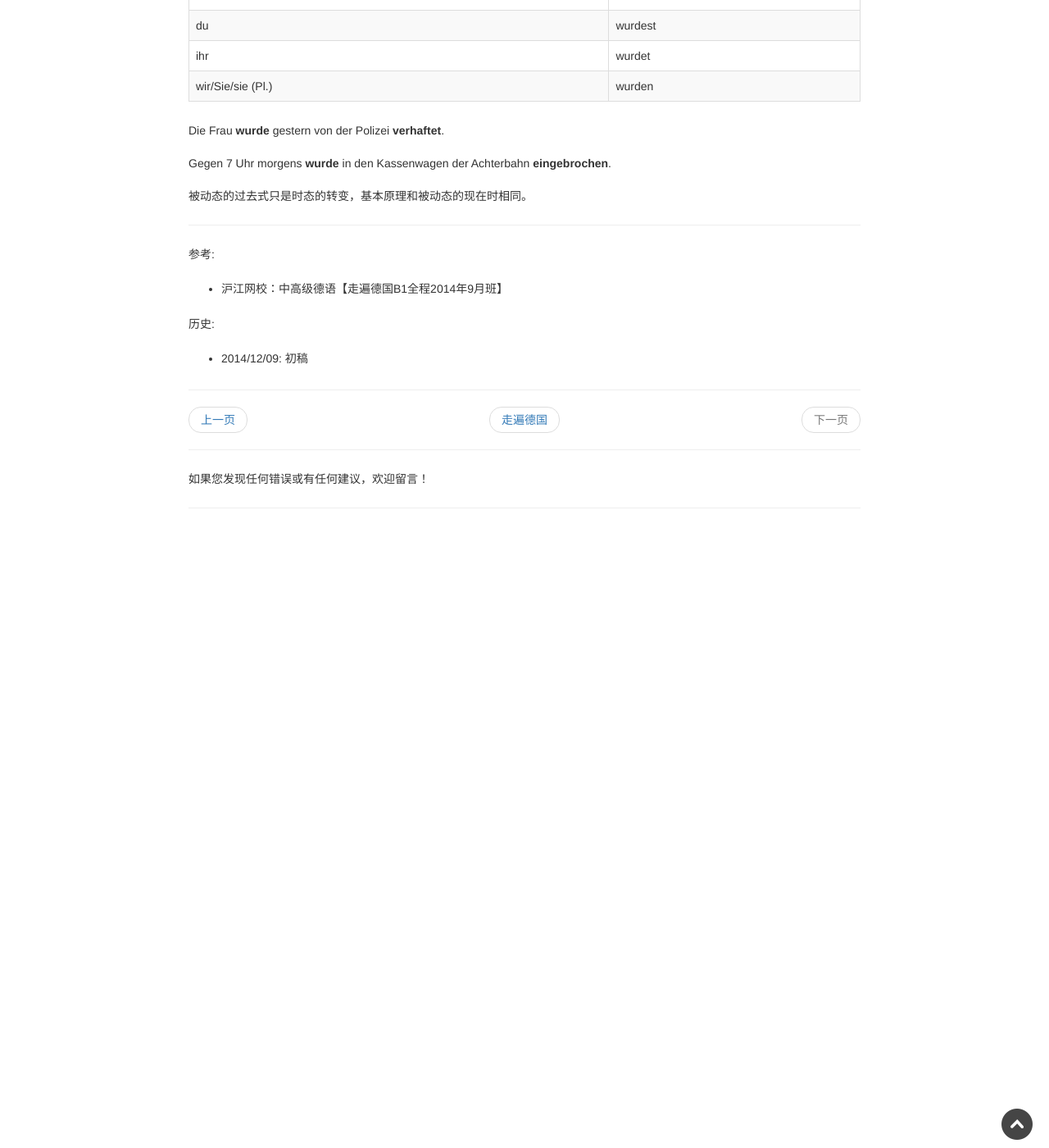
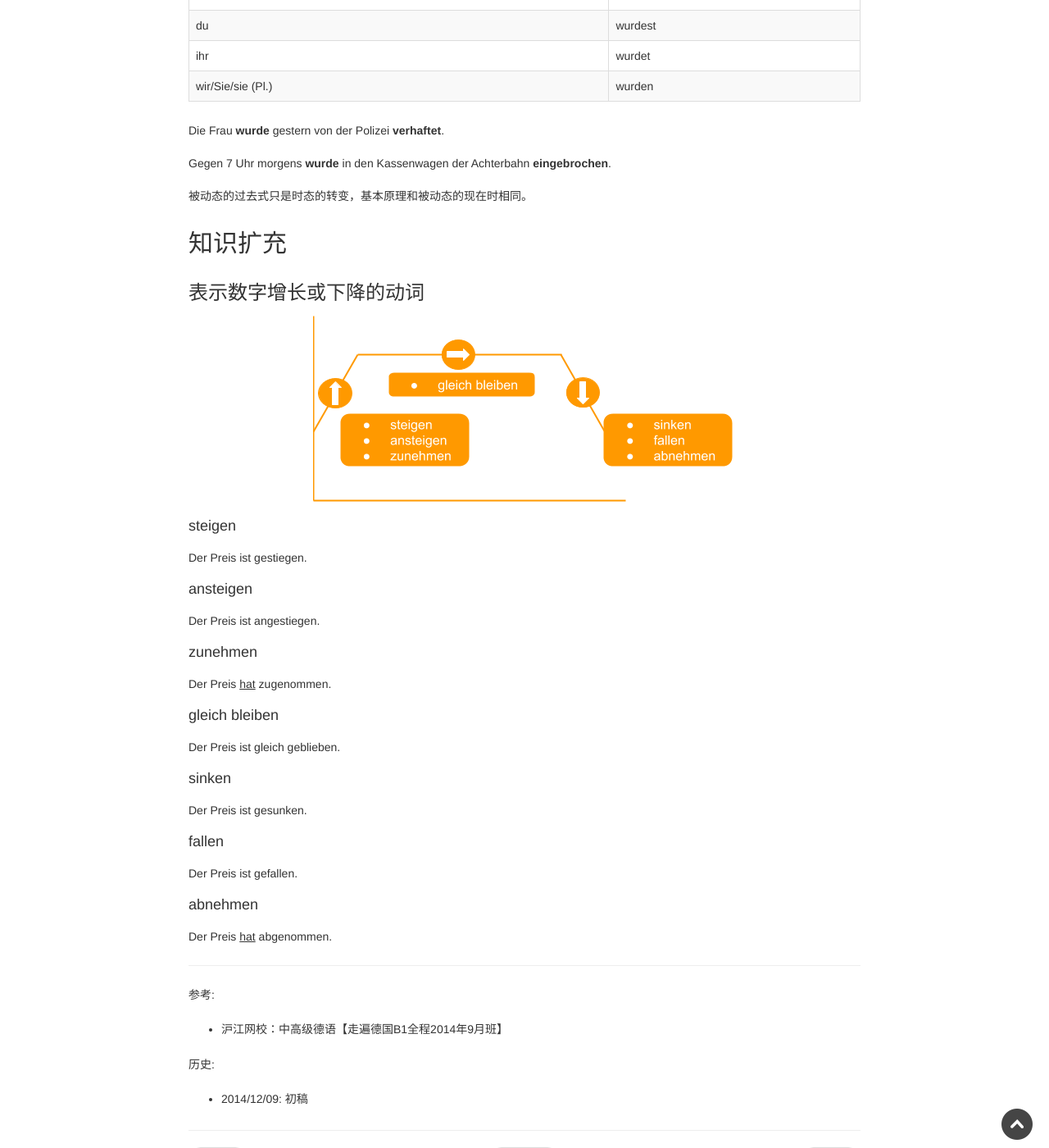
Before and after one commit to Frederick-S/GermanGarden, a Jekyll site: the page built from _posts/Passwort Deutsch/B1/2014-12-09-lektion-21-7.html, in a window 1280 px wide and 1400 px high, scrolled down 4784 px. Shown: the whole window at 82% size. Built offline with Jekyll 4.4.1, drawn with Linux system fonts in a browser that asks for light colours; nearby versions of some CDN libraries; comment, search, counter and statistics services are not loaded; before the commit the page ends 5484 px from its top, so only the background shows below that.

Commit message:
Update lesson 21-7

```diff
--- a/_posts/Passwort Deutsch/B1/2014-12-09-lektion-21-7.html
+++ b/_posts/Passwort Deutsch/B1/2014-12-09-lektion-21-7.html
@@ -141,6 +141,23 @@ tags: ['Passwort Deutsch', 'Passwort Deutsch B1', 'Passwort Deutsch B1 Lektion 2
 <p>Die Frau <strong>wurde</strong> gestern von der Polizei <strong>verhaftet</strong>.</p>
 <p>Gegen 7 Uhr morgens <strong>wurde</strong> in den Kassenwagen der Achterbahn <strong>eingebrochen</strong>.</p>
 <p>被动态的过去式只是时态的转变，基本原理和被动态的现在时相同。</p>
+<h2>知识扩充</h2>
+<h3>表示数字增长或下降的动词</h3>
+<img class="img-responsive" src="{{site.baseurl}}/img/loading.gif" data-echo="{{site.baseurl}}/img/Passwort Deutsch/B1/Lektion 21-7/steigen-bleiben-sinken.png" />
+<h4>steigen</h4>
+<p>Der Preis ist gestiegen.</p>
+<h4>ansteigen</h4>
+<p>Der Preis ist angestiegen.</p>
+<h4>zunehmen</h4>
+<p>Der Preis <u>hat</u> zugenommen.</p>
+<h4>gleich bleiben</h4>
+<p>Der Preis ist gleich geblieben.</p>
+<h4>sinken</h4>
+<p>Der Preis ist gesunken.</p>
+<h4>fallen</h4>
+<p>Der Preis ist gefallen.</p>
+<h4>abnehmen</h4>
+<p>Der Preis <u>hat</u> abgenommen.</p>
 <hr />
 <p>
     参考:
```
Also changed, not shown: img/Passwort Deutsch/B1/Lektion 21-7/steigen-bleiben-sinken.png (added).
